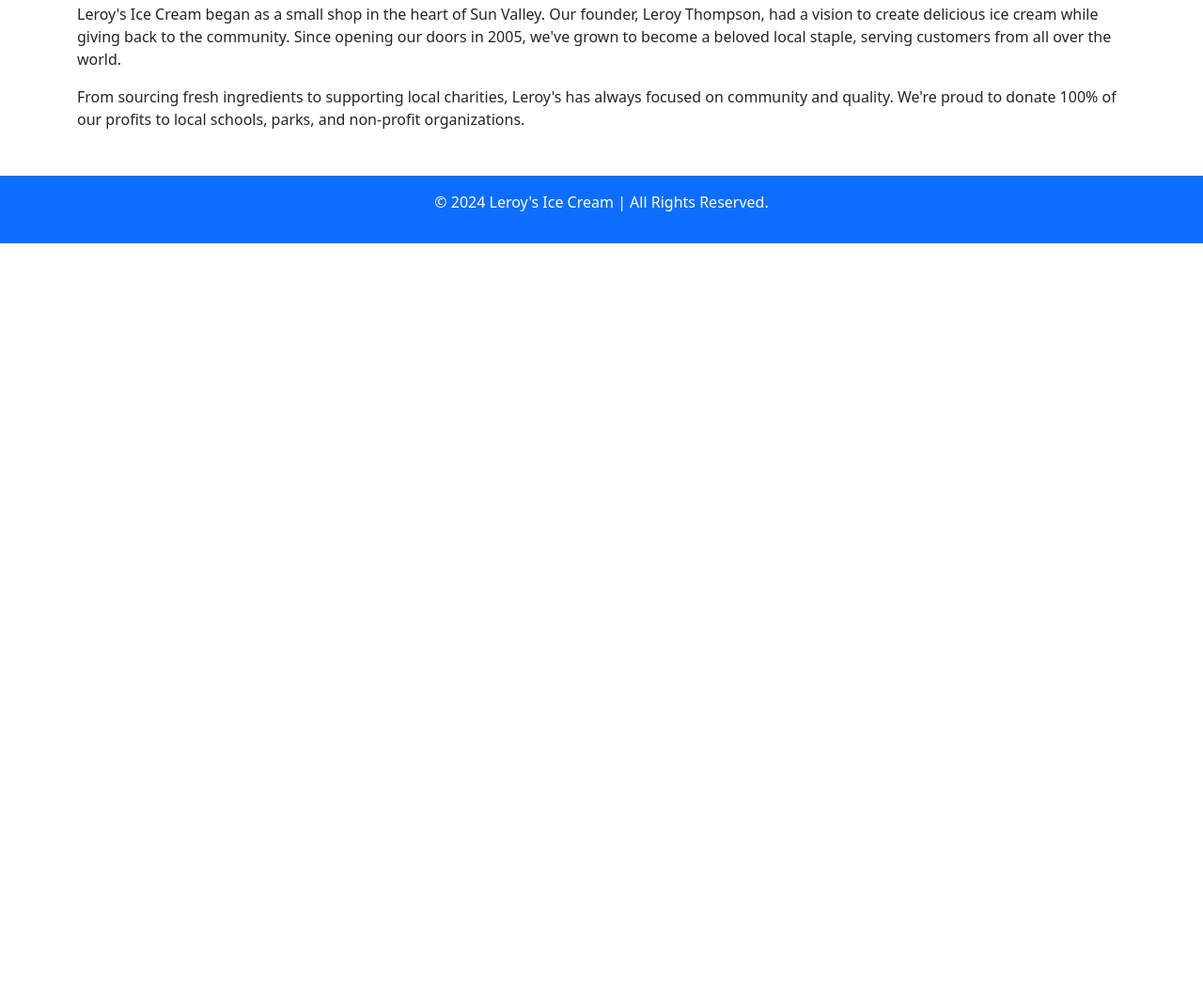
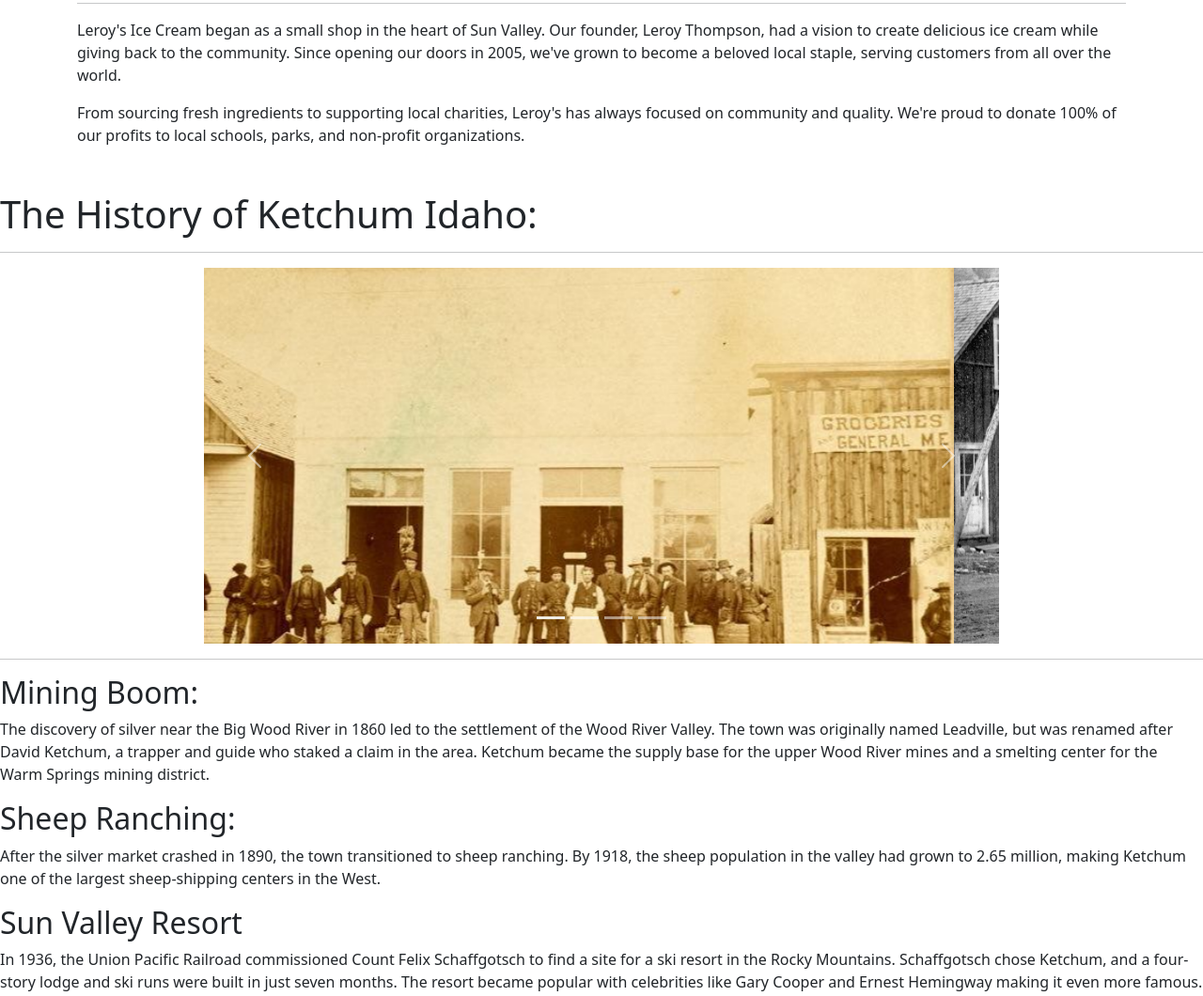
Before and after one commit to benR109/MAFinal, a plain HTML site: page ourhistory.html in a window 1280 px wide. Shown: the part 188-1248 px from the top of the page at 94% size. Before the commit the page ends 800 px from the top, so only its background shows below. Drawn offline with nearby package versions, Linux system fonts and the light colour scheme.

Commit message:
6 - Draft 3

```diff
--- a/js/ice.js
+++ b/js/ice.js
@@ -37,12 +37,12 @@ function truth() {
 
 
     if (truth1Selected) {
-        truthAnswer.innerHTML = "Sorry" + fname + ", you are wrong, just a little bit older than you think";
+        truthAnswer.innerHTML = "Sorry " + fname + ", you are wrong, just a little bit older than you think";
     }
     else if (lie1Selected) {
-        truthAnswer.innerHTML = "Congragulations" + fname + ", you are correct!!";
+        truthAnswer.innerHTML = "Congragulations " + fname + ", you are correct!!";
     }
     else if (truth2Selected) {
-        truthAnswer.innerHTML = "Sorry" + fname + ", you are wrong, just a little bit younger than you think";
+        truthAnswer.innerHTML = "Sorry " + fname + ", you are wrong, just a little bit younger than you think";
     }
 }
--- a/ourhistory.html
+++ b/ourhistory.html
@@ -50,6 +50,7 @@
 
       <main class="container my-5">
           <h1 class="text-center mb-4">Our History</h1>
+          <hr>
           <p>
               Leroy's Ice Cream began as a small shop in the heart of Sun Valley. Our founder, Leroy Thompson, had a vision to create delicious ice cream while giving back to the community.
               Since opening our doors in 2005, we've grown to become a beloved local staple, serving customers from all over the world.
@@ -59,6 +60,60 @@
           </p>
       </main>
 
+      <h1>The History of Ketchum Idaho:</h1>
+<hr>
+      <div class="row">
+        <!-- Optional empty column for layout -->
+        <div class="col-md-2"></div>
+
+        <!-- Carousel -->
+        <div id="demo" class="carousel slide col-md-8" data-bs-ride="carousel">
+
+          <!-- Carousel Indicators (Optional) -->
+          <div class="carousel-indicators">
+            <button type="button" data-bs-target="#demo" data-bs-slide-to="0" class="active" aria-current="true" aria-label="Slide 1"></button>
+            <button type="button" data-bs-target="#demo" data-bs-slide-to="1" aria-label="Slide 2"></button>
+            <button type="button" data-bs-target="#demo" data-bs-slide-to="2" aria-label="Slide 3"></button>
+            <button type="button" data-bs-target="#demo" data-bs-slide-to="3" aria-label="Slide 4"></button>
+          </div>
+
+          <!-- Carousel Inner -->
+          <div class="carousel-inner">
+            <div class="carousel-item active" style="background-image: url('images/history1.jpg'); height: 400px; background-size: cover; background-position: center;">
+            </div>
+            <div class="carousel-item" style="background-image: url('images/history2.jpg'); height: 400px; background-size: cover; background-position: center;">
+            </div>
+            <div class="carousel-item" style="background-image: url('images/history3.jpg'); height: 400px; background-size: cover; background-position: center;">
+            </div>
+            <div class="carousel-item" style="background-image: url('images/history4.png'); height: 400px; background-size: cover; background-position: center;">
+            </div>
+          </div>
+
+          <!-- Carousel Controls -->
+          <button class="carousel-control-prev" type="button" data-bs-target="#demo" data-bs-slide="prev">
+            <span class="carousel-control-prev-icon" aria-hidden="true"></span>
+            <span class="visually-hidden">Previous</span>
+          </button>
+          <button class="carousel-control-next" type="button" data-bs-target="#demo" data-bs-slide="next">
+            <span class="carousel-control-next-icon" aria-hidden="true"></span>
+            <span class="visually-hidden">Next</span>
+          </button>
+        </div>
+
+        <!-- Optional empty column for layout -->
+        <div class="col-md-2"></div>
+      </div>
+<hr>
+
+<h2>Mining Boom:</h2>
+      <p>The discovery of silver near the Big Wood River in 1860 led to the settlement of the Wood River Valley. The town was originally named Leadville, but was renamed after David Ketchum, a trapper and guide who staked a claim in the area. Ketchum became the supply base for the upper Wood River mines and a smelting center for the Warm Springs mining district. </p>
+
+<h2>Sheep Ranching:</h2>
+      <p>After the silver market crashed in 1890, the town transitioned to sheep ranching. By 1918, the sheep population in the valley had grown to 2.65 million, making Ketchum one of the largest sheep-shipping centers in the West.</p>
+
+<h2>Sun Valley Resort</h2>
+      <p>In 1936, the Union Pacific Railroad commissioned Count Felix Schaffgotsch to find a site for a ski resort in the Rocky Mountains. Schaffgotsch chose Ketchum, and a four-story lodge and ski runs were built in just seven months. The resort became popular with celebrities like Gary Cooper and Ernest Hemingway making it even more famous.</p>
+
       <footer class="bg-primary text-white text-center py-3">
           <p>&copy; 2024 Leroy's Ice Cream | All Rights Reserved.</p>
       </footer>
```
Also changed, not shown: charity.html (+7 -3 lines), contact.html (+1 -0 lines), menu.html (+2 -2 lines), projects.html (+12 -13 lines), Images/history1.jpg (added), Images/history2.jpg (added), Images/history3.jpg (added), Images/history4.png (added).
